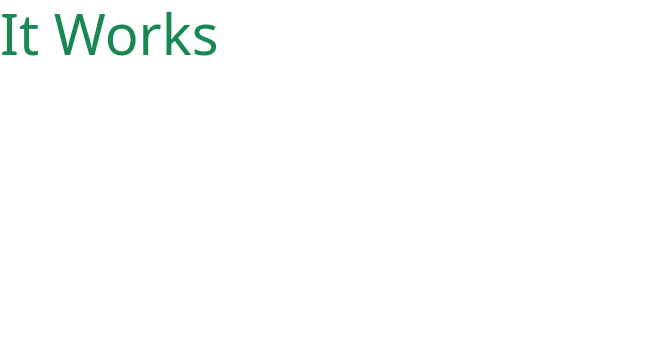
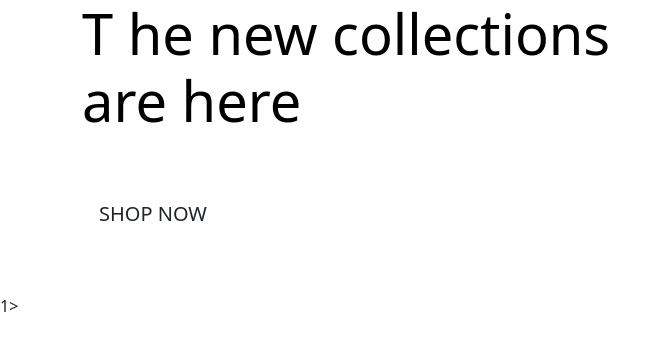
Before and after one commit to Bradders81/butique_ado_v1, a Django app: page / in a window 1280 px wide. Shown: the top 351 px of the page, without its empty margins (0-669 px from the left). Run offline with Django 3.2, Linux system fonts and the light colour scheme.

Commit message:
Added homepage content

```diff
--- a/home/templates/home/index.html
+++ b/home/templates/home/index.html
@@ -1,6 +1,28 @@
 {% extends "base.html" %}
 {% load static %}
 
+{%block page_header %}
+    <div class="container header-container">
+        <div class="row">
+            <div class="col">
+            </div>
+        </div>
+    </div>
+{% endblock %}
+
 {% block content %}
-<h1 class="display-4 text-success">It Works</h1>
+<div class="container h1-100">
+    <div class="row h-100">
+        <div class="col-7 col-md-6 my-uto">
+            <h1 class="display-4 logo-font text-black">T
+                he new collections are here
+            </h1>
+            <div class="my-5">
+                <h4>
+                    <a href="" class="shop-now-button btn btn-lg rounded-0 text-uppercase py-3"> Shop Now</a>
+                </h4>
+            </div>
+        </div>
+    </div>
+</div>1>
 {% endblock %}
```
